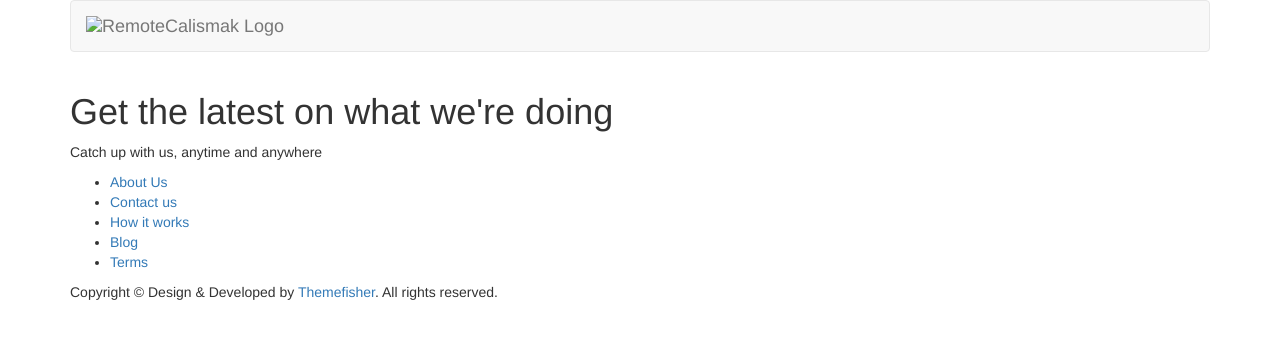
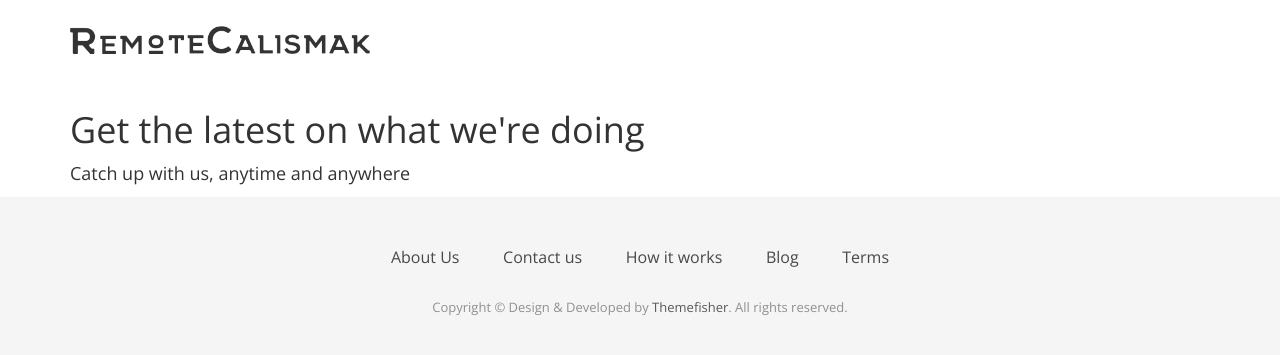
Before and after one commit to fatihacet/uzaktancalismak-com, a Jekyll site: the page built from blog.html, in a window 1280 px wide. Shown: the top 355 px of the page. Built offline with Jekyll 4.4.1, drawn with Linux system fonts in a browser that asks for light colours; nearby versions of some CDN libraries; library files that are not in the unit come from our copies.

Commit message:
Use site.baseUrl.

```diff
--- a/_includes/head.html
+++ b/_includes/head.html
@@ -3,8 +3,8 @@
 <title>{% if page.title %}{{ page.title }}{% else %}{{ site.title }}{% endif %}</title>
 <meta name="description" content="">
 <meta name="viewport" content="width=device-width, initial-scale=1">
-<link rel="stylesheet" href="./css/bootstrap.min.css" />
-<link rel="stylesheet" href="./css/font-awesome.min.css" />
-<link rel="stylesheet" href="./css/main.css" />
-<link rel="stylesheet" href="./css/style.css" />
-<link rel="stylesheet" href="./css/responsive.css" />
+<link rel="stylesheet" href="{{ site.baseurl }}/css/bootstrap.min.css" />
+<link rel="stylesheet" href="{{ site.baseurl }}/css/font-awesome.min.css" />
+<link rel="stylesheet" href="{{ site.baseurl }}/css/main.css" />
+<link rel="stylesheet" href="{{ site.baseurl }}/css/style.css" />
+<link rel="stylesheet" href="{{ site.baseurl }}/css/responsive.css" />
--- a/_includes/header.html
+++ b/_includes/header.html
@@ -12,7 +12,7 @@
               <span class="icon-bar"></span>
               </button>
               <a class="navbar-brand" href="index.html">
-                <img class="logo" src="./img/logo.png" alt="RemoteCalismak Logo">
+                <img class="logo" src="{{ site.baseurl }}/img/logo.png" alt="RemoteCalismak Logo">
               </a>
             </div>
             <div class="collapse navbar-collapse" id="bs-example-navbar-collapse-1">
```
